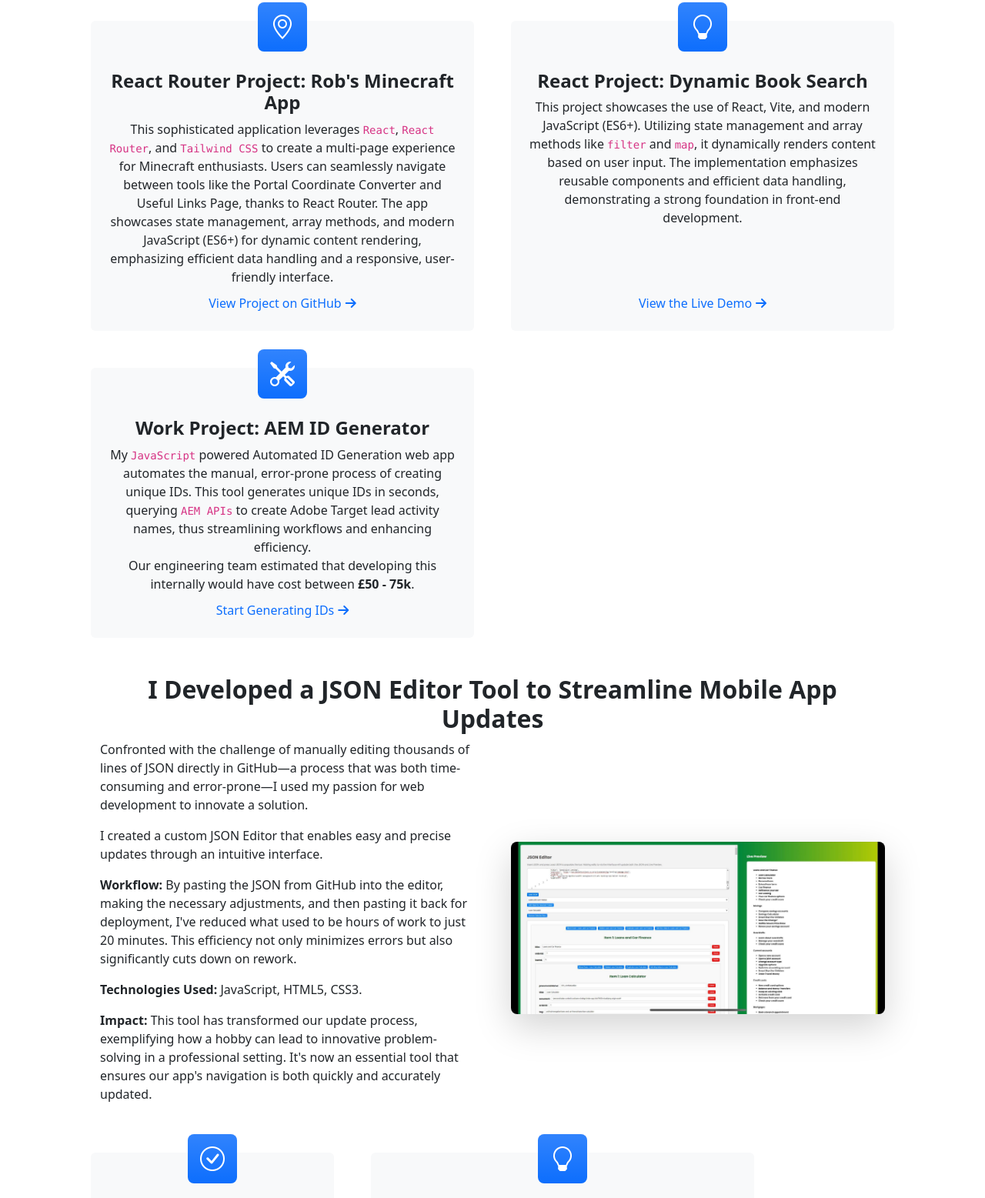
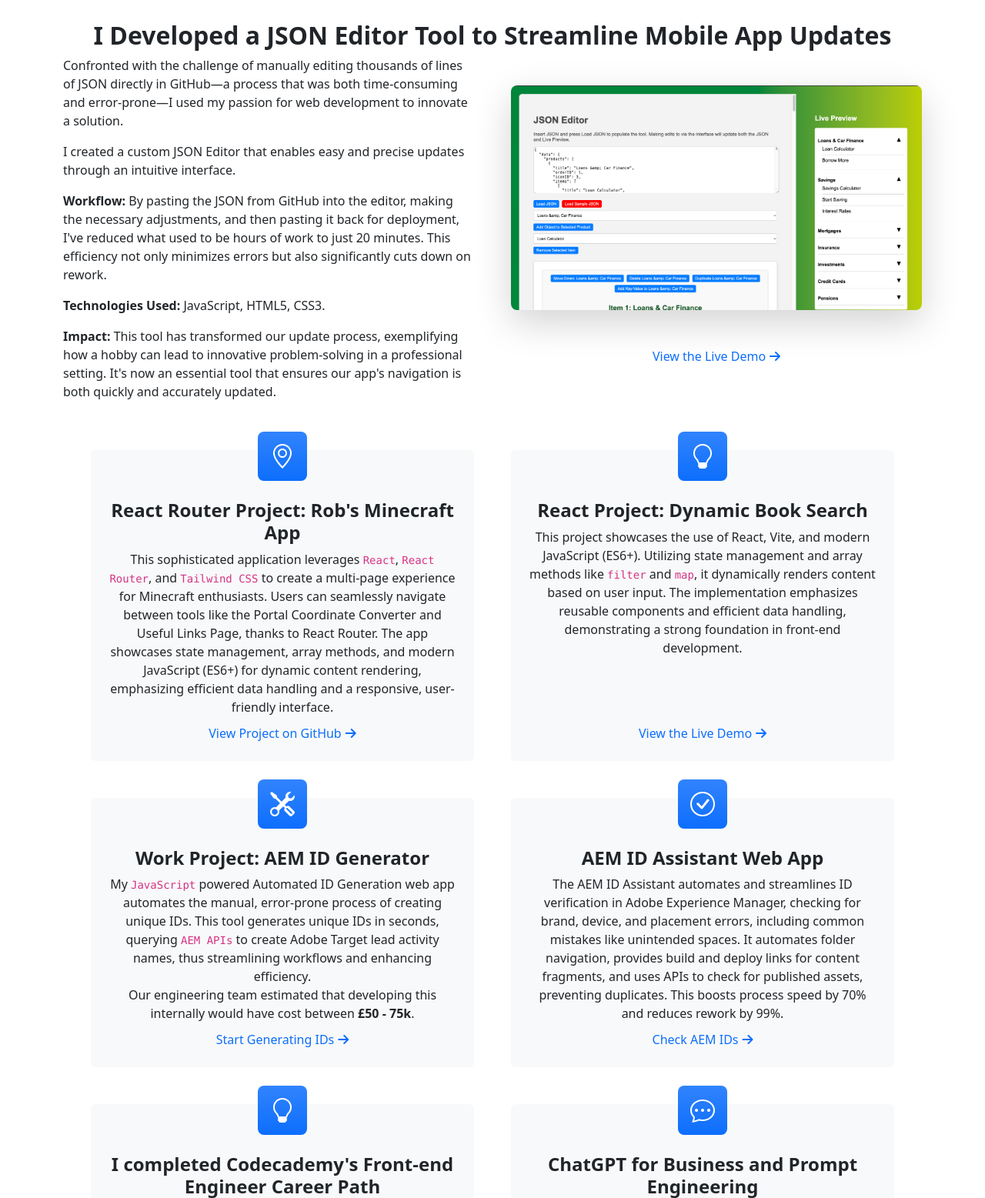
Before and after one commit to Berodtm/robs-blog, a plain HTML site: page index.html in a window 1280 px wide. Shown: the part 515-2072 px from the top of the page at 77% size. Drawn offline with nearby package versions, Linux system fonts and the light colour scheme.

Commit message:
updated layout and corrected a bug on one of the cards formatting. updated json tool image and added cta

```diff
--- a/index.html
+++ b/index.html
@@ -80,6 +80,33 @@
 
     <!-- Page Content-->
     <section class="pt-4">
+        <!-- JSON Editor Tool Section -->
+        <section class="pb-5">
+            <div class="container ">
+                <div class="row gx-lg-5 align-items-center">
+                    <div class="col-12">
+                        <h2 class="fw-bold text-center">I Developed a JSON Editor Tool to Streamline Mobile App Updates</h2>
+                    </div>
+                    <div class="col-lg-6 mb-4 mb-lg-0">
+                        <p>Confronted with the challenge of manually editing thousands of lines of JSON directly in GitHub—a process that was both time-consuming and error-prone—I used my passion for web development to innovate a solution.</p>
+                        <p>I created a custom JSON Editor that enables easy and precise updates through an intuitive interface.</p>
+                        <p><strong>Workflow:</strong> By pasting the JSON from GitHub into the editor, making the necessary adjustments, and then pasting it back for deployment, I've reduced what used to be hours of work to just 20 minutes. This efficiency not only minimizes errors but also significantly cuts down on rework.</p>
+                        <p><strong>Technologies Used:</strong> JavaScript, HTML5, CSS3.</p>
+                        <p><strong>Impact:</strong> This tool has transformed our update process, exemplifying how a hobby can lead to innovative problem-solving in a professional setting. It's now an essential tool that ensures our app's navigation is both quickly and accurately updated.</p>
+                    </div>
+                    <div class="col-lg-6 text-center">
+                        <a href="./images/json-tool-img2.png" target="_blank">
+                            <img src="./images/json-tool-img2.png" alt="JSON Editor Tool" class="img-fluid rounded-3 shadow-lg" style="transition: transform 0.3s; max-width: 100%; height: auto;" onmouseover="this.style.transform='scale(1.1)'" onmouseout="this.style.transform='scale(1)'"/>
+                        </a>
+                        <div class="mb-4 pt-5">
+                            <a target="_blank" class="link-primary card-footer"
+                                    href="https://berodtm.github.io/work-projects/json-editor/">View the Live Demo<i
+                                    class="fa-solid fa-arrow-right fa-x1 icon-hover-beat"></i></a>
+                        </div>
+                    </div>
+                </div>
+            </div>
+        </section>
         <div class="container px-lg-5">
             <!-- Page Features-->
 
@@ -149,38 +176,8 @@
                     </div>
                 </div>
 
-
-            </div>
-            <div class="row gx-lg-5">
-
-
-               <!-- JSON Editor Tool Section -->
-                <section class="pb-5">
-                    <div class="container ">
-                        <div class="row gx-lg-5 align-items-center">
-                            <div class="col-12">
-                                <h2 class="fw-bold text-center">I Developed a JSON Editor Tool to Streamline Mobile App Updates</h2>
-                            </div>
-                            <div class="col-lg-6 mb-4 mb-lg-0">
-                                <p>Confronted with the challenge of manually editing thousands of lines of JSON directly in GitHub—a process that was both time-consuming and error-prone—I used my passion for web development to innovate a solution.</p>
-                                <p>I created a custom JSON Editor that enables easy and precise updates through an intuitive interface.</p>
-                                <p><strong>Workflow:</strong> By pasting the JSON from GitHub into the editor, making the necessary adjustments, and then pasting it back for deployment, I've reduced what used to be hours of work to just 20 minutes. This efficiency not only minimizes errors but also significantly cuts down on rework.</p>
-                                <p><strong>Technologies Used:</strong> JavaScript, HTML5, CSS3.</p>
-                                <p><strong>Impact:</strong> This tool has transformed our update process, exemplifying how a hobby can lead to innovative problem-solving in a professional setting. It's now an essential tool that ensures our app's navigation is both quickly and accurately updated.</p>
-                            </div>
-                            <div class="col-lg-6 text-center">
-                                <a href="./images/json-tool-img.jpeg" target="_blank">
-                                    <img src="./images/json-tool-img.jpeg" alt="JSON Editor Tool" class="img-fluid rounded-3 shadow-lg" style="transition: transform 0.3s; max-width: 100%; height: auto;" onmouseover="this.style.transform='scale(1.1)'" onmouseout="this.style.transform='scale(1)'"/>
-                                </a>
-                            </div>
-                        </div>
-                    </div>
-                </section>
-
-
-
                 <!-- AEM ID Assistant -->
-                <div class="col-12 col-lg-4 mb-5 no-padding">
+                <div class="col-lg-6 col-xxl-4 mb-5 no-padding">
                     <div class="card bg-light border-0 h-100 no-padding">
                         <div class="card-body text-center p-4 p-lg-5 pt-0 pt-lg-0 d-flex flex-column no-padding">
                             <div class="flex-grow">
@@ -189,15 +186,20 @@
                                 </div>
                                 <h2 class="fs-4 fw-bold">AEM ID Assistant Web App</h2>
                                 <p class="mb-0">
-                            The AEM ID Assistant automates and streamlines ID verification in Adobe Experience Manager, checking for brand, device, and placement errors, including common mistakes like unintended spaces. It automates folder navigation, provides build and deploy links for content fragments, and uses APIs to check for published assets, preventing duplicates. This boosts process speed by 70% and reduces rework by 99%.
+                                    The AEM ID Assistant automates and streamlines ID verification in Adobe Experience Manager,
+                                    checking for brand, device, and placement errors, including common mistakes like unintended spaces.
+                                    It automates folder navigation, provides build and deploy links for content fragments, and uses APIs
+                                    to check for published assets, preventing duplicates. This boosts process speed by 70% and reduces
+                                    rework by 99%.
                                 </p>
                             </div>
-                        <a target="_blank" class="link-primary card-footer" href="https://berodtm.github.io/work-projects/aem-id-assistant/">
-                            Check AEM IDs<i class="fa-solid fa-arrow-right fa-x1 icon-hover-beat"></i>
-                        </a>
+                            <a target="_blank" class="link-primary card-footer"
+                                href="https://berodtm.github.io/work-projects/aem-id-assistant/">Check AEM IDs<i
+                                class="fa-solid fa-arrow-right fa-x1 icon-hover-beat"></i></a>
                         </div>
                     </div>
                 </div>
+
 
 
 
```
Also changed, not shown: images/json-tool-img.jpeg (deleted), images/json-tool-img2.png (added). Lines whose indentation alone changed are shown as unchanged.
